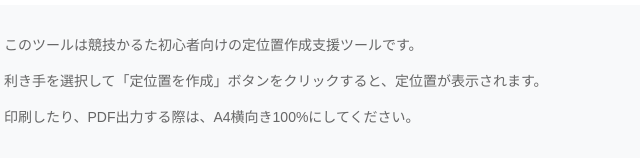
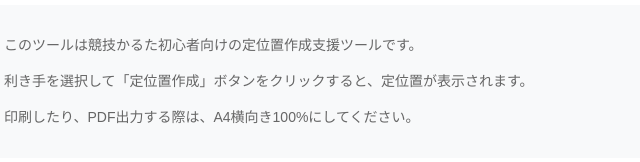
Before and after one commit to kg9n3n8y/teiichi_maker, a plain HTML site: page index.html in a window 1280 px wide. Shown: the part 212-374 px from the top of the page, 136-776 px from the left. Drawn offline with Linux system fonts and the light colour scheme.

Commit message:
誤字修正

```diff
--- a/index.html
+++ b/index.html
@@ -45,7 +45,7 @@
 
         <div class="info">
             <p>このツールは競技かるた初心者向けの定位置作成支援ツールです。</p>
-            <p>利き手を選択して「定位置を作成」ボタンをクリックすると、定位置が表示されます。</p>
+            <p>利き手を選択して「定位置作成」ボタンをクリックすると、定位置が表示されます。</p>
             <p>印刷したり、PDF出力する際は、A4横向き100%にしてください。</p>
         </div>
     </div>
```
